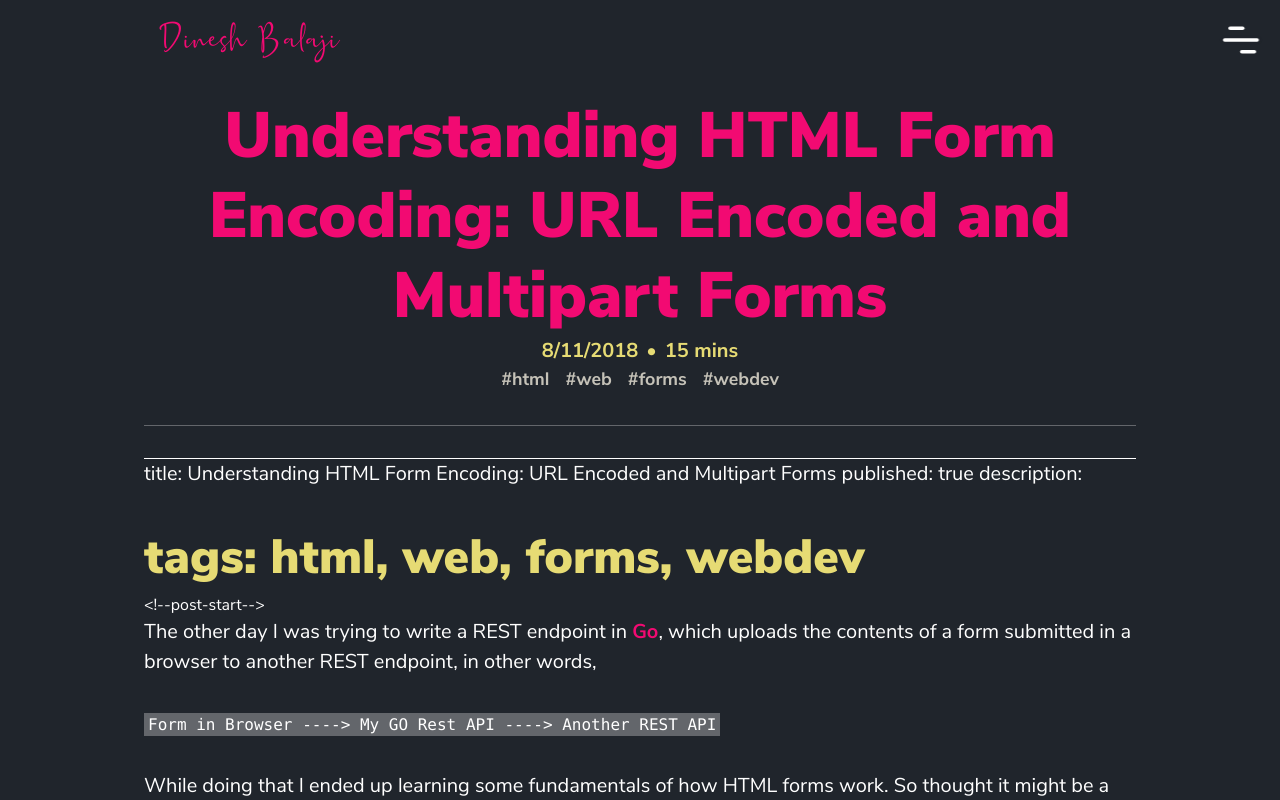
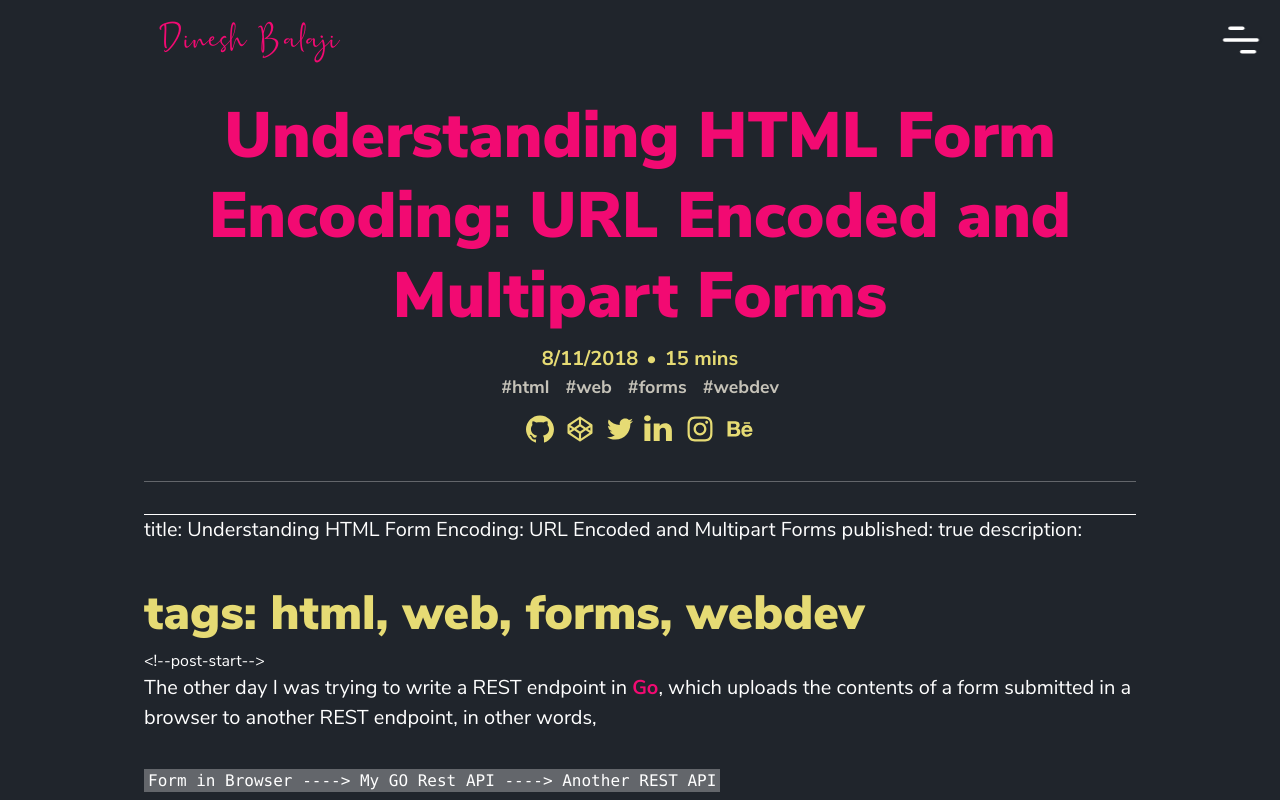
Before and after one commit to sidthesloth92/db-portfolio, a Next.js app: page /posts/1 in a window 1280 px wide. Shown: the top 800 px of the page. Built offline with nearby package versions, Linux system fonts and the light colour scheme.

Commit message:
feat(posts): add shared and related item section to posts and nuggets

```diff
--- /dev/null
+++ b/src/components/share-icons/ShareIcons.component.tsx
@@ -0,0 +1,56 @@
+import { trackEvent } from '../../lib/ga';
+
+/**
+ * Displays a list of share icons. Reports to analytics when clicked.
+ */
+const ShareIcons: React.FC = () => {
+  const onClick = (value) => {
+    trackEvent({
+      action: 'click',
+      category: 'Social Media',
+      label: value
+    });
+  };
+  return (
+    <div className="flex items-center">
+      <a
+        href="https://github.com/sidthesloth92"
+        className="w-6 md:w-8 m-1 lg:m-2"
+        onClick={() => onClick('Github Share')}>
+        <img alt="github icon" src="/icons/github.svg" />
+      </a>
+      <a
+        href="https://codepen.io/sidthesloth92"
+        className="w-6 md:w-8 m-1 lg:m-2"
+        onClick={() => onClick('Codepen Share')}>
+        <img alt="codepen icon" src="/icons/codepen.svg" />
+      </a>
+      <a
+        href="https://twitter.com/sidthesloth92"
+        className="w-6 md:w-8 m-1 lg:m-2"
+        onClick={() => onClick('Twitter Share')}>
+        <img alt="twitter icon" src="/icons/twitter.svg" />
+      </a>
+      <a
+        href="https://linkedin.com/in/dineshbalajiv"
+        className="w-6 md:w-8 m-1 lg:m-2"
+        onClick={() => onClick('Linkedin Share')}>
+        <img alt="linkedin icon" src="/icons/linkedin.svg" />
+      </a>
+      <a
+        href="https://instagram.com/sidthesloth92"
+        className="w-6 md:w-8 m-1 lg:m-2"
+        onClick={() => onClick('Instagram Share')}>
+        <img alt="github icon" src="/icons/instagram.svg" />
+      </a>
+      <a
+        href="https://www.behance.net/sidthesloth92"
+        className="w-6 md:w-8 m-1 lg:m-2"
+        onClick={() => onClick('Behance Share')}>
+        <img alt="behance icon" src="/icons/behance.svg" />
+      </a>
+    </div>
+  );
+};
+
+export default ShareIcons;
--- a/src/pages/nuggets/[id].tsx
+++ b/src/pages/nuggets/[id].tsx
@@ -6,6 +6,8 @@ import withPageTransition from '../../components/hoc/with-page-transition';
 import MdContent from '../../components/md-content/MdContent';
 import PageBody from '../../components/page-body/PageBody';
 import Page from '../../components/page/Page';
+import ShareIcons from '../../components/share-icons/ShareIcons.component';
+import ShareSection from '../../posts/share-section/ShareSection.component';
 
 const nugget = {
   type_of: 'article',
@@ -132,7 +134,7 @@ const NuggetPage: React.FC = () => {
         className="text-center mb-8 lg:mb-16 overflow-hidden"
         variants={headerVariants}>
         <motion.h1
-          className="font-black text-primary leading-tight"
+          className="font-black text-primary mb-2 leading-tight"
           variants={headerChildrenVariants}>
           {nugget.title}
         </motion.h1>
@@ -146,7 +148,7 @@ const NuggetPage: React.FC = () => {
           <span>15 mins</span>
         </motion.div>
         <motion.div
-          className="text-secondary-text text-md lg:text-lg font-bold"
+          className="text-secondary-text text-md lg:text-lg mb-2 font-bold"
           variants={headerChildrenVariants}>
           {nugget.tag_list.map((tag) => {
             return (
@@ -155,6 +157,11 @@ const NuggetPage: React.FC = () => {
               </Link>
             );
           })}
+        </motion.div>
+        <motion.div
+          className="flex justify-center"
+          variants={headerChildrenVariants}>
+          <ShareIcons />
         </motion.div>
       </motion.div>
 
@@ -167,6 +174,8 @@ const NuggetPage: React.FC = () => {
         <motion.div variants={postContentVariants}>
           <MdContent>{nugget.body_markdown}</MdContent>
         </motion.div>
+
+        <ShareSection tags={nugget.tag_list} />
       </PageBody>
     </Page>
   );
--- a/src/pages/posts/[id].tsx
+++ b/src/pages/posts/[id].tsx
@@ -6,6 +6,9 @@ import withPageTransition from '../../components/hoc/with-page-transition';
 import MdContent from '../../components/md-content/MdContent';
 import PageBody from '../../components/page-body/PageBody';
 import Page from '../../components/page/Page';
+import ShareIcons from '../../components/share-icons/ShareIcons.component';
+import RelatedPostsSection from '../../posts/related-posts-section/RelatedPostsSection.component';
+import ShareSection from '../../posts/share-section/ShareSection.component';
 
 const post = {
   type_of: 'article',
@@ -132,7 +135,7 @@ const PostPage: React.FC = () => {
         className="text-center mb-8 lg:mb-16 overflow-hidden"
         variants={headerVariants}>
         <motion.h1
-          className="font-black text-primary leading-tight"
+          className="font-black text-primary leading-tight mb-2"
           variants={headerChildrenVariants}>
           {post.title}
         </motion.h1>
@@ -144,7 +147,7 @@ const PostPage: React.FC = () => {
           <span>15 mins</span>
         </motion.div>
         <motion.div
-          className="text-secondary-text text-md lg:text-lg font-bold"
+          className="text-secondary-text text-md lg:text-lg mb-2 font-bold"
           variants={headerChildrenVariants}>
           {post.tag_list.map((tag) => {
             return (
@@ -153,6 +156,11 @@ const PostPage: React.FC = () => {
               </Link>
             );
           })}
+        </motion.div>
+        <motion.div
+          className="flex justify-center"
+          variants={headerChildrenVariants}>
+          <ShareIcons />
         </motion.div>
       </motion.div>
 
@@ -165,6 +173,10 @@ const PostPage: React.FC = () => {
         <motion.div variants={postContentVariants}>
           <MdContent>{post.body_markdown}</MdContent>
         </motion.div>
+
+        <ShareSection tags={post.tag_list} />
+
+        <RelatedPostsSection />
       </PageBody>
     </Page>
   );
--- /dev/null
+++ b/src/posts/related-post/RelatedPost.component.tsx
@@ -0,0 +1,34 @@
+import Link from 'next/link';
+
+/**
+ * Representsa related post tile instance.
+ */
+const RelatedPost: React.FC = () => {
+  return (
+    <div
+      className="m-4 first:ml-0 last:mr-0  p-4 bg-dark-tint"
+      style={{
+        minWidth: '280px'
+      }}>
+      <Link href={'/posts/[id]'} as={'/posts/1'}>
+        <a>
+          <div
+            className={`relative text-xl uppercase font-black overflow-hidden`}
+            title="What does that = this mean in Javascript?">
+            What does that = this mean in Javascript?
+          </div>
+        </a>
+      </Link>
+      <div className="text-xs text-secondary font-black mt-2">
+        <div className="mb-1">
+          <span>August 7, 2017</span>
+          <span className="px-2">•</span>
+          <span>15 mins</span>
+        </div>
+        <div>#js #web #html</div>
+      </div>
+    </div>
+  );
+};
+
+export default RelatedPost;
--- /dev/null
+++ b/src/posts/related-posts-section/RelatedPostsSection.component.tsx
@@ -0,0 +1,24 @@
+import RelatedPost from '../related-post/RelatedPost.component';
+
+/**
+ * Displays an horizontally scrollable small post tiles.
+ */
+const RelatedPostsSection: React.FC = () => (
+  <div>
+    <h3 className="text-primary font-bold">Related</h3>
+    <div className="w-full flex overflow-y-hidden">
+      <RelatedPost />
+      <RelatedPost />
+      <RelatedPost />
+      <RelatedPost />
+      <RelatedPost />
+      <RelatedPost />
+      <RelatedPost />
+      <RelatedPost />
+      <RelatedPost />
+      <RelatedPost />
+    </div>
+  </div>
+);
+
+export default RelatedPostsSection;
--- /dev/null
+++ b/src/posts/share-section/ShareSection.component.tsx
@@ -0,0 +1,46 @@
+import Link from 'next/link';
+
+import ShareIcons from '../../components/share-icons/ShareIcons.component';
+
+/**
+ * Props for {@link ShareSection}.
+ */
+interface ShareSectionProps {
+  /**
+   * List of tags for the given post or nugget.
+   */
+  tags: string[];
+}
+
+/**
+ * Displays a section with share icons, tags with links and post/nugget count.
+ * @param param Props of type {@link ShareSectionProps}.
+ */
+const ShareSection: React.FC<ShareSectionProps> = ({ tags }) => (
+  <div className="flex flex-wrap mt-16 mb-8">
+    <div className="w-1/1 md:w-1/3 py-4 pr-4">
+      <h3 className="text-primary font-bold mb-2">Share</h3>
+      <ShareIcons />
+    </div>
+    <div className="w-2/3 md:w-1/3 py-4 pr-4">
+      <h3 className="text-primary font-bold mb-2">Tags</h3>
+      <div className="text-secondary-text font-bold">
+        {tags.map((tag) => {
+          return (
+            <Link key={tag} href={`/posts/${tag}`}>
+              <a className="ul-hover-effect inline-block pr-2 first:pl-0">
+                #{tag}
+              </a>
+            </Link>
+          );
+        })}
+      </div>
+    </div>
+    <div className="w-1/3 md:w-1/3 py-4 pr-4 last:pr-0">
+      <h3 className="text-primary font-bold mb-2">View Count</h3>
+      <div className="text-xl">12345</div>
+    </div>
+  </div>
+);
+
+export default ShareSection;
```
